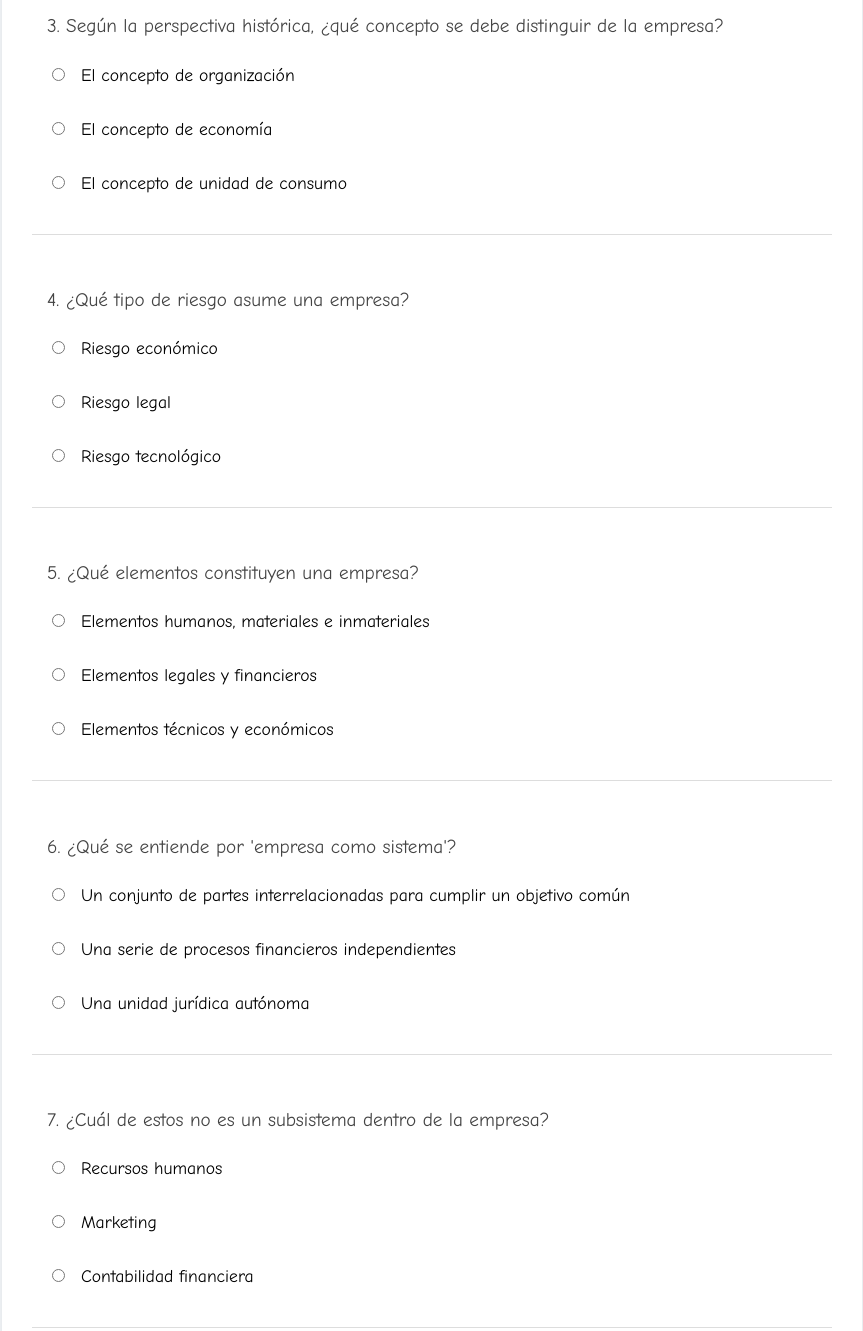
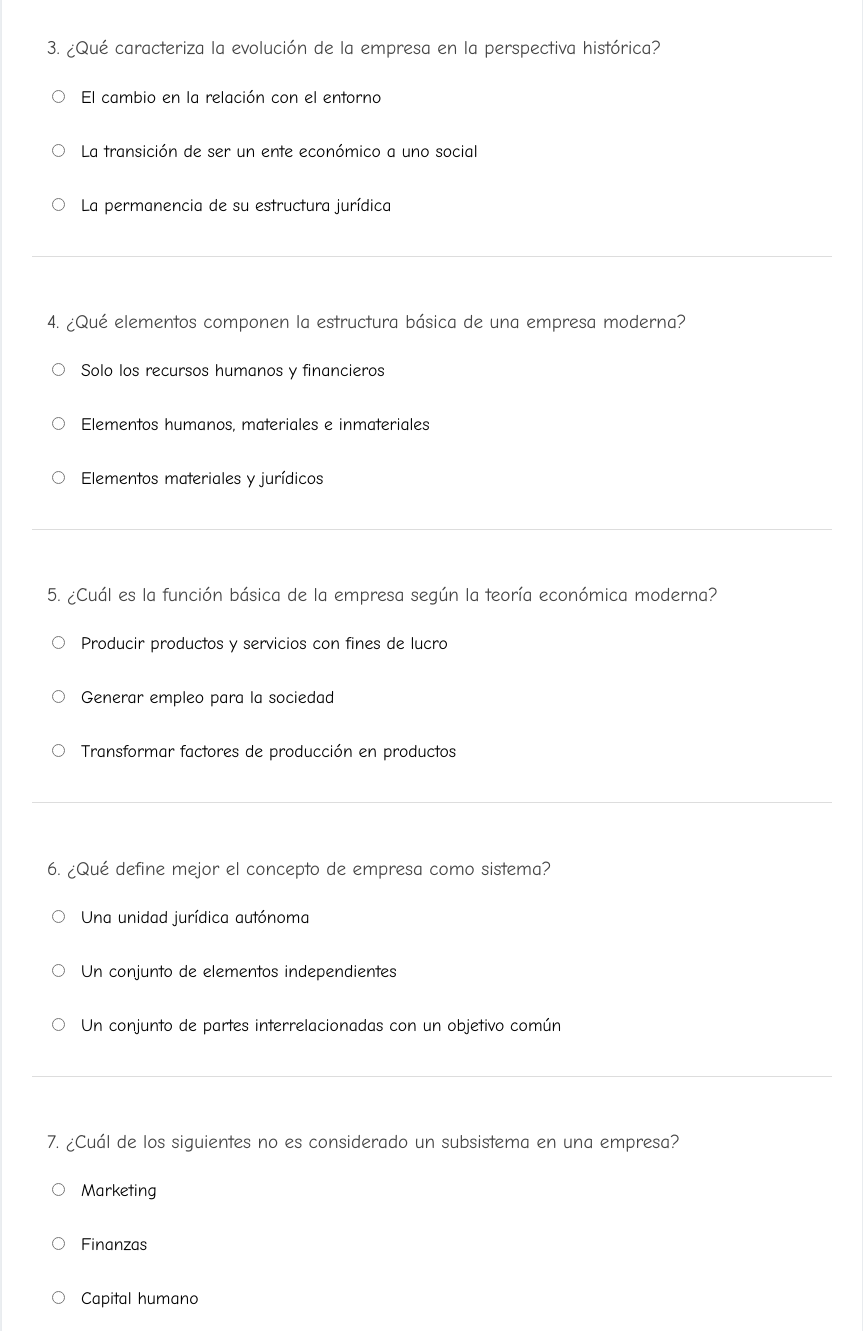
Before and after one commit to AntonioSalces/Preguntas-complicadas-tema-1, a plain HTML site: page index.html in a window 1280 px wide. Shown: the part 674-2005 px from the top of the page, without its empty margins (208-1071 px from the left). Drawn offline with Linux system fonts and the light colour scheme.

Commit message:
preguntas buenas

```diff
--- a/index.html
+++ b/index.html
@@ -6,7 +6,7 @@
     <title>Test de 20 Preguntas</title>
     <style>
         body {
-            font-family: 'Comic Sans MS';
+            font-family: 'Comic Sans MS', cursive, sans-serif;
             background-color: #f4f7fa;
             margin: 0;
             padding: 0;
@@ -105,26 +105,26 @@
 
     <script>
         const questions = [
-            { question: "¿Qué es la empresa según la definición clásica?", answers: ["Una unidad de consumo", "Una unidad económica de producción", "Una unidad de distribución"], correctAnswer: 1, justification: "La empresa es una unidad económica de producción en contraposición con la unidad económica de consumo." },
-            { question: "¿Cuál es la función básica de una empresa?", answers: ["Generar lucro", "Transformación de factores en productos", "Distribuir productos"], correctAnswer: 1, justification: "La función básica de la empresa es transformar los factores de producción en productos." },
-            { question: "Según la perspectiva histórica, ¿qué concepto se debe distinguir de la empresa?", answers: ["El concepto de organización", "El concepto de economía", "El concepto de unidad de consumo"], correctAnswer: 2, justification: "La empresa se debe distinguir del concepto de unidad de consumo, ya que la empresa está enfocada en la producción y distribución." },
-            { question: "¿Qué tipo de riesgo asume una empresa?", answers: ["Riesgo económico", "Riesgo legal", "Riesgo tecnológico"], correctAnswer: 0, justification: "La empresa asume riesgos económicos, técnicos y morales." },
-            { question: "¿Qué elementos constituyen una empresa?", answers: ["Elementos humanos, materiales e inmateriales", "Elementos legales y financieros", "Elementos técnicos y económicos"], correctAnswer: 0, justification: "Una empresa se compone de elementos humanos (empleados, directivos), materiales (bienes duraderos y no duraderos), e inmateriales (cultura, organización)." },
-            { question: "¿Qué se entiende por 'empresa como sistema'?", answers: ["Un conjunto de partes interrelacionadas para cumplir un objetivo común", "Una serie de procesos financieros independientes", "Una unidad jurídica autónoma"], correctAnswer: 0, justification: "La empresa se considera un sistema en el que diferentes subsistemas interaccionan para cumplir los objetivos organizacionales." },
-            { question: "¿Cuál de estos no es un subsistema dentro de la empresa?", answers: ["Recursos humanos", "Marketing", "Contabilidad financiera"], correctAnswer: 2, justification: "Contabilidad financiera no se considera un subsistema dentro de la estructura empresarial, mientras que recursos humanos y marketing son esenciales." },
-            { question: "¿Qué decisiones toma un empresario?", answers: ["Estrategias de marketing", "Decisiones estratégicas", "Decisiones operativas diarias"], correctAnswer: 1, justification: "El empresario toma decisiones estratégicas sobre los objetivos a largo plazo y la administración general de la empresa." },
-            { question: "¿Qué describe mejor el entorno empresarial?", answers: ["El mercado laboral y la competencia", "Los productos que se venden", "Las estrategias de marketing de una empresa"], correctAnswer: 0, justification: "El entorno empresarial abarca factores como el mercado laboral, los clientes, competidores y proveedores." },
-            { question: "¿Qué dimensión del entorno empresarial incluye los avances científicos y tecnológicos?", answers: ["Dimensión tecnológica", "Dimensión jurídica", "Dimensión económica"], correctAnswer: 0, justification: "La dimensión tecnológica abarca los avances científicos y tecnológicos que afectan a la empresa." },
-            { question: "¿Cuál es una de las características del emprendedor?", answers: ["No toma riesgos", "Es innovador", "Prefiere trabajar solo"], correctAnswer: 1, justification: "El emprendedor se caracteriza por su capacidad de innovación y por tomar riesgos calculados." },
-            { question: "¿Qué se considera la cultura empresarial?", answers: ["La estructura jerárquica", "El conjunto de valores y creencias compartidas", "El número de empleados"], correctAnswer: 1, justification: "La cultura empresarial se refiere al conjunto de valores, creencias y motivaciones que guían el comportamiento dentro de la empresa." },
-            { question: "¿Cómo se define el empresario?", answers: ["Una persona que invierte dinero en una empresa", "Una persona que toma decisiones estratégicas y asume responsabilidades", "Una persona encargada de la producción"], correctAnswer: 1, justification: "El empresario es la persona que toma decisiones estratégicas y asume la responsabilidad legal y comercial de la empresa." },
-            { question: "¿Qué es un subsistema en la empresa?", answers: ["Una parte de la empresa que opera de forma independiente", "Un conjunto de elementos relacionados para cumplir una función", "Un grupo de empleados que trabajan juntos"], correctAnswer: 1, justification: "Un subsistema dentro de la empresa es un conjunto de elementos organizados que trabajan juntos para cumplir una función específica." },
-            { question: "¿Qué subsistema se encarga de la captación de recursos humanos?", answers: ["Subsistema de marketing", "Subsistema de recursos humanos", "Subsistema de finanzas"], correctAnswer: 1, justification: "El subsistema de recursos humanos se encarga de la captación, selección, formación y desarrollo de los empleados." },
-            { question: "¿Qué se considera un elemento material duradero en una empresa?", answers: ["El conocimiento", "La infraestructura física", "Los bienes de consumo"], correctAnswer: 1, justification: "Los elementos materiales duraderos son la infraestructura física, como edificios, maquinaria y equipos." },
-            { question: "¿Qué dimensión del entorno empresarial afecta directamente al poder adquisitivo de los consumidores?", answers: ["Dimensión sociocultural", "Dimensión económica", "Dimensión internacional"], correctAnswer: 1, justification: "La dimensión económica se refiere a factores como el poder adquisitivo, la tasa de desempleo y las tasas de interés, que afectan a las decisiones de consumo." },
-            { question: "¿Qué hace un emprendedor cuando inicia una empresa?", answers: ["Busca una idea viable y la lleva a cabo", "Compra una empresa ya existente", "Invierte en bienes raíces"], correctAnswer: 0, justification: "El emprendedor identifica una oportunidad de negocio, organiza los recursos necesarios y asume los riesgos para llevarla a cabo." },
-            { question: "¿Qué se entiende por ‘riesgo moral’ en una empresa?", answers: ["El riesgo asociado a la salud de los empleados", "El riesgo derivado de las malas decisiones éticas o legales", "El riesgo financiero de una inversión"], correctAnswer: 1, justification: "El riesgo moral se refiere a los riesgos derivados de decisiones éticas o legales incorrectas dentro de la empresa." },
-            { question: "¿Cuál es la principal característica de una empresa como sistema, según el modelo sistémico?", answers: ["Cada subsistema tiene una función independiente sin interacción con otros", "El sistema es indivisible funcionalmente y los subsistemas deben interactuar entre sí", "Cada subsistema opera de forma autónoma para maximizar sus objetivos sin tener en cuenta los de los otros subsistemas"], correctAnswer: 1, justification: "Según el modelo sistémico, la empresa es un conjunto de subsistemas interrelacionados que deben trabajar de manera coordinada para alcanzar los objetivos comunes. Aunque cada subsistema tiene funciones específicas, la interacción entre ellos es fundamental para el funcionamiento efectivo de la empresa como un todo." }
+            { question: "¿Cómo se define la empresa en términos clásicos?", answers: ["Como una unidad económica de consumo", "Como una unidad económica de producción", "Como una unidad jurídica autónoma"], correctAnswer: 1, justification: "La empresa clásica se ve como una unidad económica cuya función es la producción y no el consumo." },
+            { question: "¿Qué aspecto de la empresa no se contempla en la definición clásica según Fernández Pirla?", answers: ["El lucro como motivación", "La creación de valor", "La forma jurídica de la empresa"], correctAnswer: 2, justification: "La definición clásica de empresa no abarca su estructura jurídica, sino su actividad económica." },
+            { question: "¿Qué caracteriza la evolución de la empresa en la perspectiva histórica?", answers: ["El cambio en la relación con el entorno", "La transición de ser un ente económico a uno social", "La permanencia de su estructura jurídica"], correctAnswer: 0, justification: "A lo largo de la historia, la empresa ha ido cambiando su enfoque para adaptarse mejor a su entorno social y económico." },
+            { question: "¿Qué elementos componen la estructura básica de una empresa moderna?", answers: ["Solo los recursos humanos y financieros", "Elementos humanos, materiales e inmateriales", "Elementos materiales y jurídicos"], correctAnswer: 1, justification: "Una empresa moderna no solo requiere recursos físicos, sino también recursos humanos y una cultura organizacional adecuada." },
+            { question: "¿Cuál es la función básica de la empresa según la teoría económica moderna?", answers: ["Producir productos y servicios con fines de lucro", "Generar empleo para la sociedad", "Transformar factores de producción en productos"], correctAnswer: 2, justification: "La función fundamental de la empresa es la transformación de los factores de producción en productos y servicios útiles." },
+            { question: "¿Qué define mejor el concepto de empresa como sistema?", answers: ["Una unidad jurídica autónoma", "Un conjunto de elementos independientes", "Un conjunto de partes interrelacionadas con un objetivo común"], correctAnswer: 2, justification: "En el modelo sistémico, todos los elementos dentro de la empresa deben trabajar juntos para alcanzar un objetivo común." },
+            { question: "¿Cuál de los siguientes no es considerado un subsistema en una empresa?", answers: ["Marketing", "Finanzas", "Capital humano"], correctAnswer: 2, justification: "Aunque el capital humano es esencial, no se clasifica como un subsistema en términos organizacionales, a diferencia de marketing o finanzas." },
+            { question: "¿Cómo impacta la incertidumbre empresarial en las decisiones estratégicas?", answers: ["Aumenta la previsibilidad del mercado", "Hace que las decisiones sean más fáciles de tomar", "Incrementa la complejidad en la toma de decisiones"], correctAnswer: 2, justification: "La incertidumbre dificulta la toma de decisiones, ya que los ejecutivos no tienen suficiente información sobre el entorno." },
+            { question: "¿Qué subsistema se ocupa de la organización interna y de los comportamientos dentro de la empresa?", answers: ["Subsistema de producción", "Subsistema de recursos humanos", "Subsistema de marketing"], correctAnswer: 1, justification: "Este subsistema es responsable de la gestión del capital humano y de las relaciones internas dentro de la empresa." },
+            { question: "¿Qué concepto se refiere a la necesidad de que los subsistemas de la empresa trabajen de forma coordinada?", answers: ["Subsistemas independientes", "Interdependencia sistémica", "Redundancia funcional"], correctAnswer: 1, justification: "Los subsistemas de la empresa no operan de manera aislada, sino que deben coordinarse para alcanzar los objetivos organizacionales." },
+            { question: "¿Qué función principal tiene el subsistema de financiación dentro de la empresa?", answers: ["Producir los bienes", "Asegurar la captación de recursos financieros", "Definir la estrategia de marketing"], correctAnswer: 1, justification: "El subsistema financiero se encarga de obtener y gestionar los fondos necesarios para el funcionamiento y crecimiento de la empresa." },
+            { question: "¿Cuál es el riesgo moral asociado a una mala toma de decisiones en la empresa?", answers: ["El riesgo financiero", "El riesgo ético y legal", "El riesgo tecnológico"], correctAnswer: 1, justification: "El riesgo moral se refiere a las malas decisiones éticas o legales que pueden afectar la integridad de la empresa." },
+            { question: "¿Qué dimensiona mejor la relación entre la empresa y el mercado laboral?", answers: ["Dimensión económica", "Dimensión sociocultural", "Dimensión jurídica"], correctAnswer: 0, justification: "La dimensión económica se refiere a cómo las condiciones económicas afectan las decisiones dentro de la empresa y el mercado laboral." },
+            { question: "¿Cuál de las siguientes funciones NO es propia de la dirección estratégica de la empresa?", answers: ["Planificación a largo plazo", "Ejecución de las operaciones diarias", "Control y evaluación de resultados"], correctAnswer: 1, justification: "La dirección estratégica se enfoca en la planificación a largo plazo y en la evaluación de resultados, mientras que la ejecución diaria está a cargo de la gestión operativa." },
+            { question: "¿Cómo se clasifica una empresa según su tamaño en términos de la estructura organizativa?", answers: ["Microempresas, empresas medianas y grandes empresas", "Empresas privadas y públicas", "Empresas nacionales e internacionales"], correctAnswer: 0, justification: "Las empresas se clasifican en función de su tamaño y la complejidad de su estructura organizativa." },
+            { question: "¿Qué dimensión del entorno empresarial aborda las leyes y regulaciones gubernamentales?", answers: ["Dimensión económica", "Dimensión jurídica-legal", "Dimensión sociocultural"], correctAnswer: 1, justification: "La dimensión jurídica-legal se refiere a la regulación que afecta a las operaciones de la empresa, como las leyes laborales, comerciales y fiscales." },
+            { question: "¿Qué elemento de la empresa se relaciona con la relación de autoridad, coordinación y comunicación?", answers: ["Cultura empresarial", "Organización", "Producción"], correctAnswer: 1, justification: "La organización de una empresa está relacionada con la estructura jerárquica, la coordinación entre áreas y la comunicación interna." },
+            { question: "¿Qué subsistema de la empresa se encarga de transformar los insumos en productos?", answers: ["Subsistema de producción", "Subsistema de marketing", "Subsistema de administración"], correctAnswer: 0, justification: "El subsistema de producción se ocupa de transformar los insumos (materias primas) en productos finales o servicios." },
+            { question: "¿Qué característica del entorno empresarial hace que las empresas deban adaptarse constantemente?", answers: ["La incertidumbre ambiental", "La estabilidad del mercado", "La saturación del mercado"], correctAnswer: 0, justification: "Las empresas deben gestionar la incertidumbre ambiental, que implica cambios imprevistos en el mercado y el entorno económico." },
+            { question: "¿Qué define el concepto de empresario según el enfoque clásico?", answers: ["Un capitalista que solo invierte dinero", "Una persona que toma decisiones estratégicas y asume la responsabilidad", "Un trabajador autónomo con recursos limitados"], correctAnswer: 1, justification: "El empresario es aquel que toma decisiones importantes para la empresa y asume la responsabilidad legal y comercial de la misma." }
         ];
 
         function renderQuestions() {
```
